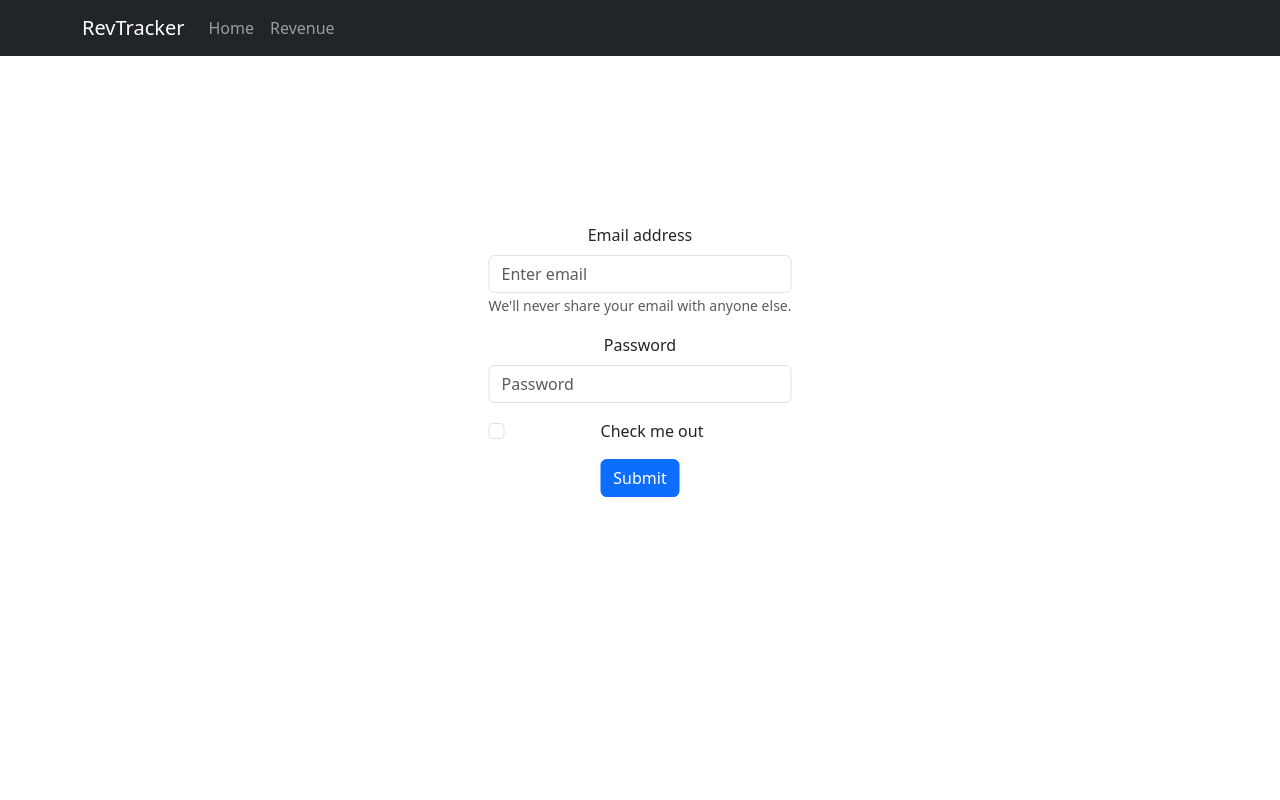
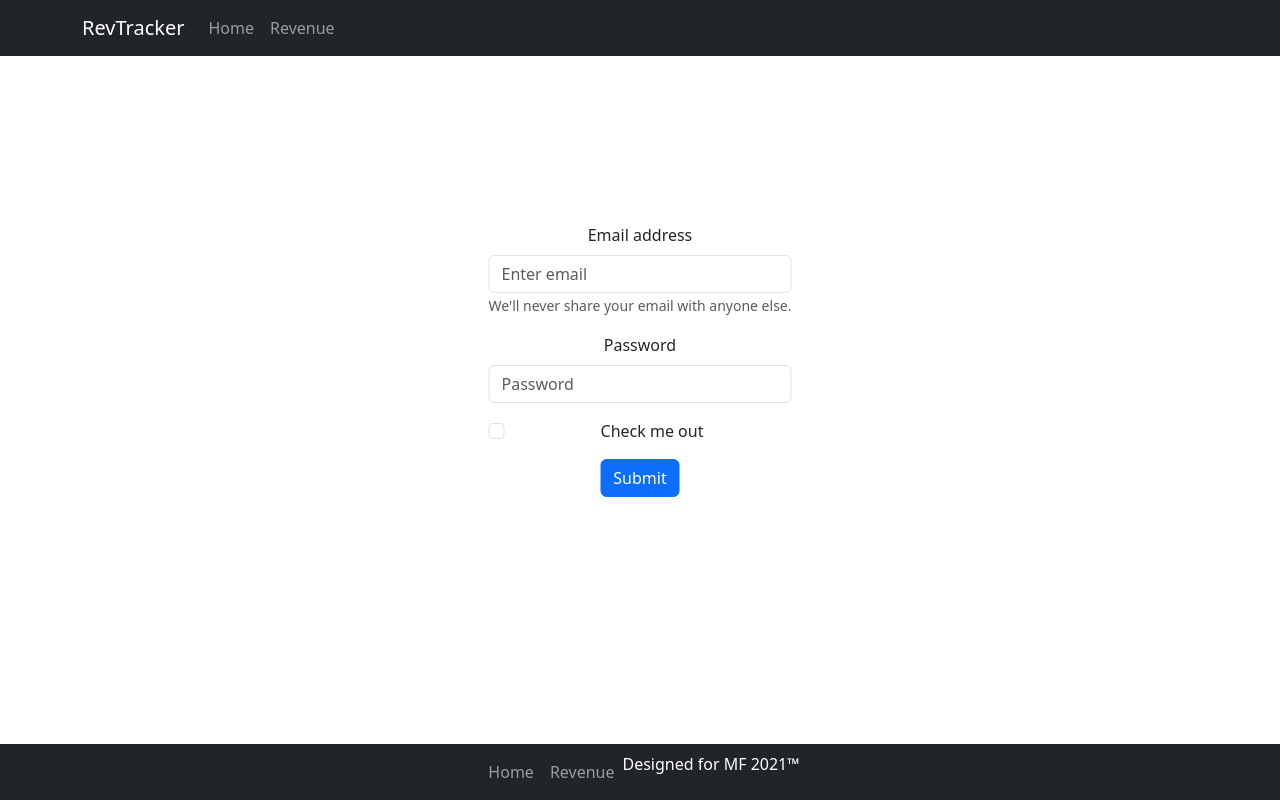
Before and after one commit to INTJBrandon/Revtracker, a React (Create React App) app in the folder frontend/rev-tracker/: page / in a window 1280 px wide. Built offline with nearby package versions, Linux system fonts and the light colour scheme.

Commit message:
creates basic footer for navigation and centers text

```diff
--- a/frontend/rev-tracker/src/App.js
+++ b/frontend/rev-tracker/src/App.js
@@ -1,12 +1,14 @@
 import './App.css';
 import Login from './Login'
 import MainNavBar from './Nav'
+import MainFooter from './Footer';
 
 function App() {
   return (
     <div className="App">
       <MainNavBar />
       <Login />
+      <MainFooter />
     </div>
   );
 }
--- a/frontend/rev-tracker/src/Footer.js
+++ b/frontend/rev-tracker/src/Footer.js
@@ -0,0 +1,23 @@
+import Navbar from 'react-bootstrap/Navbar'
+import Nav from 'react-bootstrap/Nav'
+import Container from 'react-bootstrap/Container'
+
+
+
+function MainFooter() {
+    return (
+        <>
+            <Navbar bg="dark" variant="dark" fixed="bottom">
+                <Container className="justify-content-center">
+                    <Nav>
+                        <Nav.Link href="#home">Home</Nav.Link>
+                        <Nav.Link href="#pricing">Revenue</Nav.Link>
+                    </Nav>
+                    <p style={{color: 'white'}}>Designed for MF 2021™</p>
+                </Container>
+            </Navbar>
+        </>
+    );
+}
+
+export default MainFooter
--- a/frontend/rev-tracker/src/Login.js
+++ b/frontend/rev-tracker/src/Login.js
@@ -2,7 +2,6 @@ import Form from 'react-bootstrap/Form'
 import Button from 'react-bootstrap/Button'
 import Col from 'react-bootstrap/Col'
 import Row from 'react-bootstrap/Row'
-import './Main.css'
 function Login() {
     return (
         <div className="d-flex align-items-center justify-content-center">
```
Also changed, not shown: frontend/rev-tracker/src/Nav.js (+4 -4 lines).
